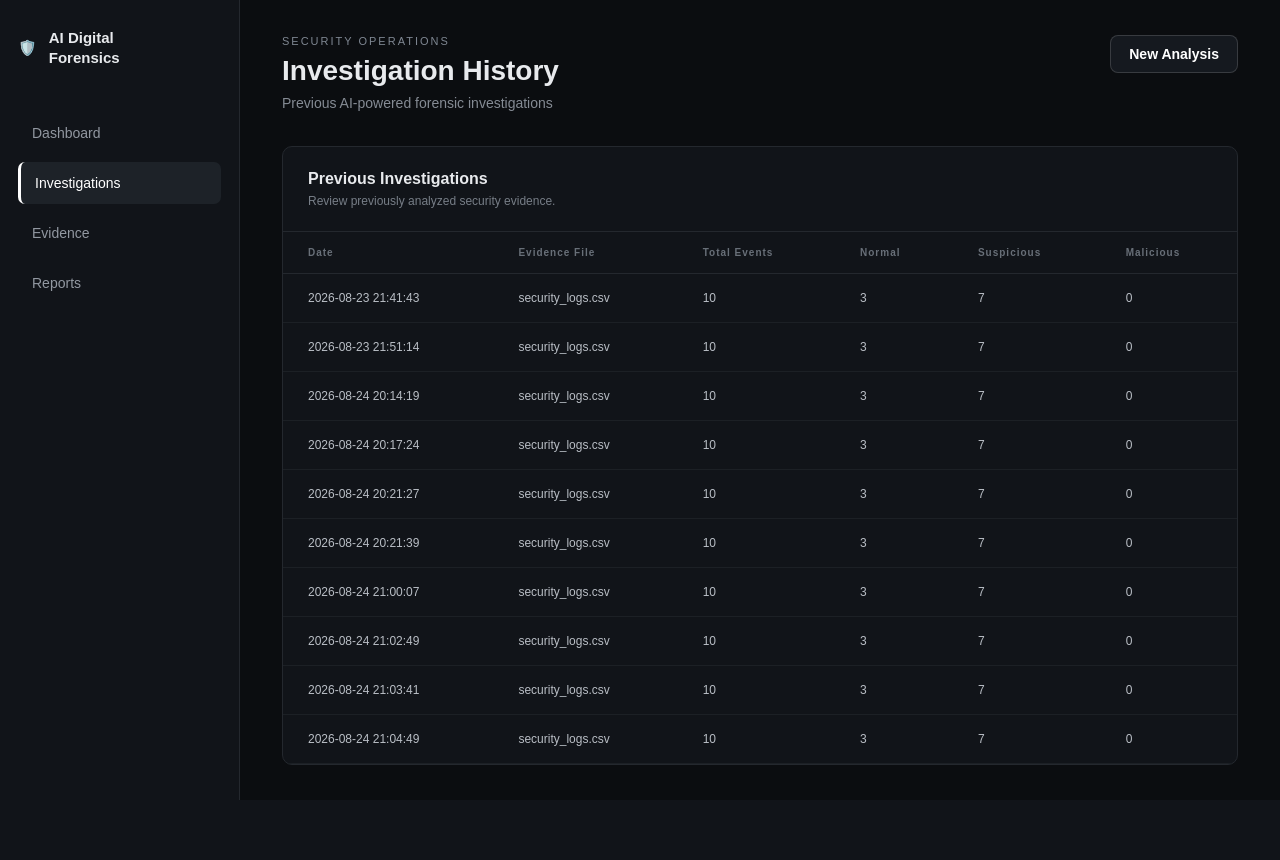
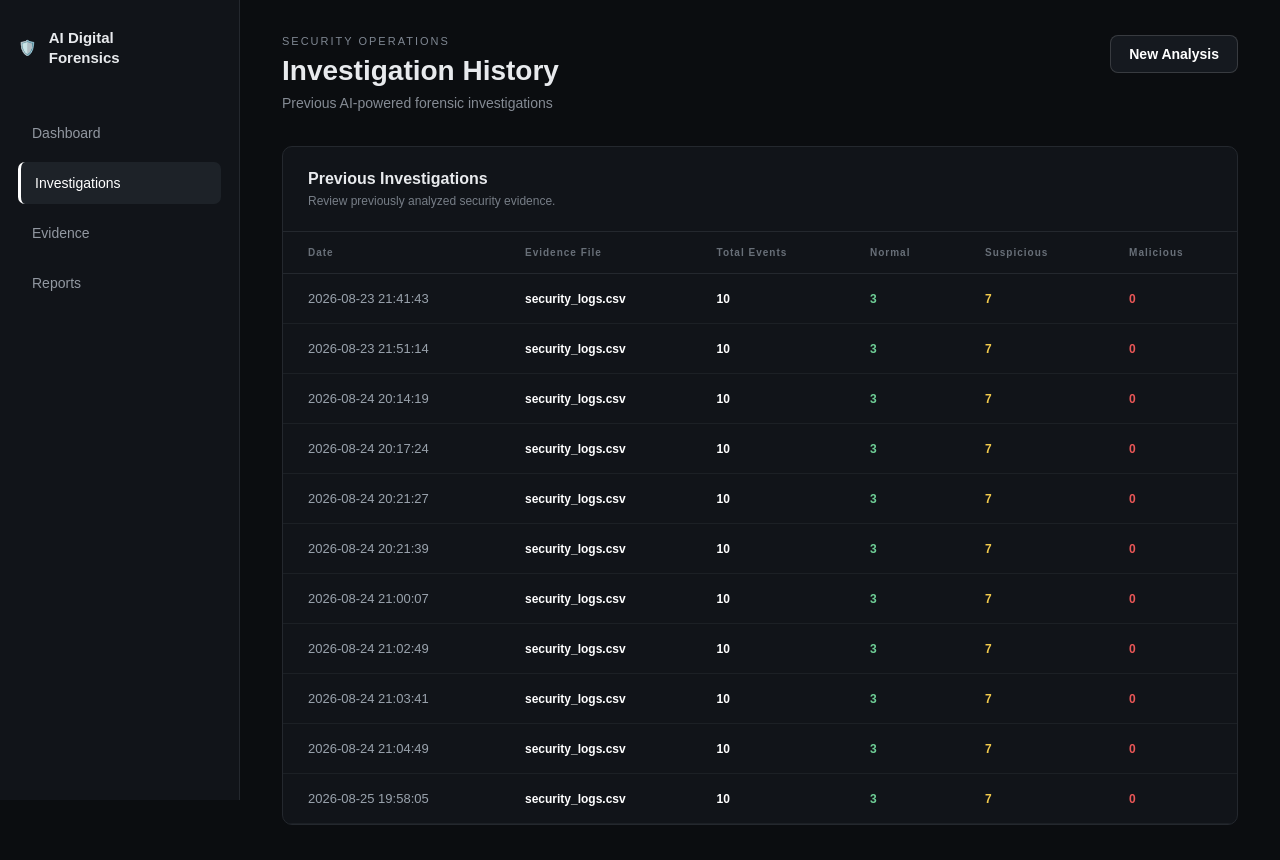
Before and after one commit to fazeen-max/AI-Digital-Forensics, a Flask app: page /history in a window 1280 px wide. Before the commit the page ends 800 px from the top, so only its background shows below. Run offline with Flask 3, Linux system fonts and the light colour scheme.

Commit message:
Improve investigation history interface

```diff
--- a/history/investigations.json
+++ b/history/investigations.json
@@ -78,5 +78,13 @@
         "normal": 3,
         "suspicious": 7,
         "malicious": 0
+    },
+    {
+        "filename": "security_logs.csv",
+        "date": "2026-08-25 19:58:05",
+        "total_events": 10,
+        "normal": 3,
+        "suspicious": 7,
+        "malicious": 0
     }
 ]
--- a/static/css/dashboard.css
+++ b/static/css/dashboard.css
@@ -578,3 +578,43 @@ tr:hover {
     background: #1c232b;
     box-shadow: inset 3px 0 0 #ffffff;
 }
+/* Investigation History */
+
+.history-table tbody tr {
+    transition: all 0.2s ease;
+}
+
+.history-table tbody tr:hover {
+    background: #171d24;
+    transform: translateX(3px);
+}
+
+.history-file {
+    font-weight: 600;
+    color: #ffffff;
+}
+
+.history-date {
+    color: #9aa3ad;
+    font-size: 13px;
+}
+
+.history-count {
+    font-weight: 600;
+    color: #ffffff;
+}
+
+.history-normal {
+    color: #6fcf97;
+    font-weight: 600;
+}
+
+.history-suspicious {
+    color: #f2c94c;
+    font-weight: 600;
+}
+
+.history-malicious {
+    color: #eb5757;
+    font-weight: 600;
+}
--- a/templates/history.html
+++ b/templates/history.html
@@ -70,7 +70,7 @@
 
             <div class="table-container">
 
-                <table>
+                <table class="history-table">
 
                     <thead>
                         <tr>
@@ -89,17 +89,29 @@
 
     <tr>
 
-                            <td>{{ investigation.date }}</td>
+        <td class="history-date">
+            {{ investigation.date }}
+        </td>
 
-                            <td>{{ investigation.filename }}</td>
+        <td class="history-file">
+            {{ investigation.filename }}
+        </td>
 
-                            <td>{{ investigation.total_events }}</td>
+        <td class="history-count">
+            {{ investigation.total_events }}
+        </td>
 
-                            <td>{{ investigation.normal }}</td>
+        <td class="history-normal">
+            {{ investigation.normal }}
+        </td>
 
-                            <td>{{ investigation.suspicious }}</td>
+        <td class="history-suspicious">
+            {{ investigation.suspicious }}
+        </td>
 
-                            <td>{{ investigation.malicious }}</td>
+        <td class="history-malicious">
+            {{ investigation.malicious }}
+        </td>
 
     </tr>
 
```
Lines whose indentation alone changed are shown as unchanged.
